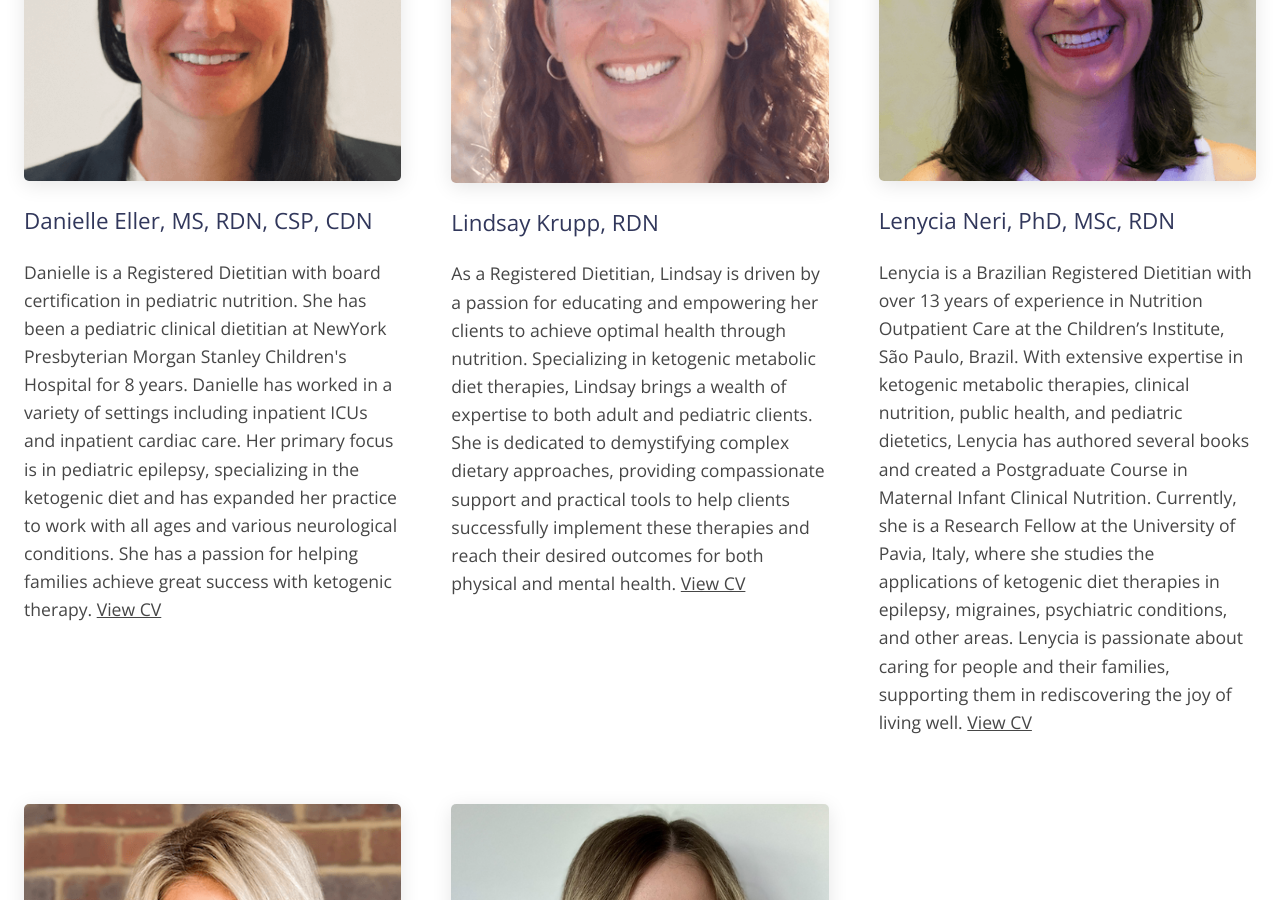
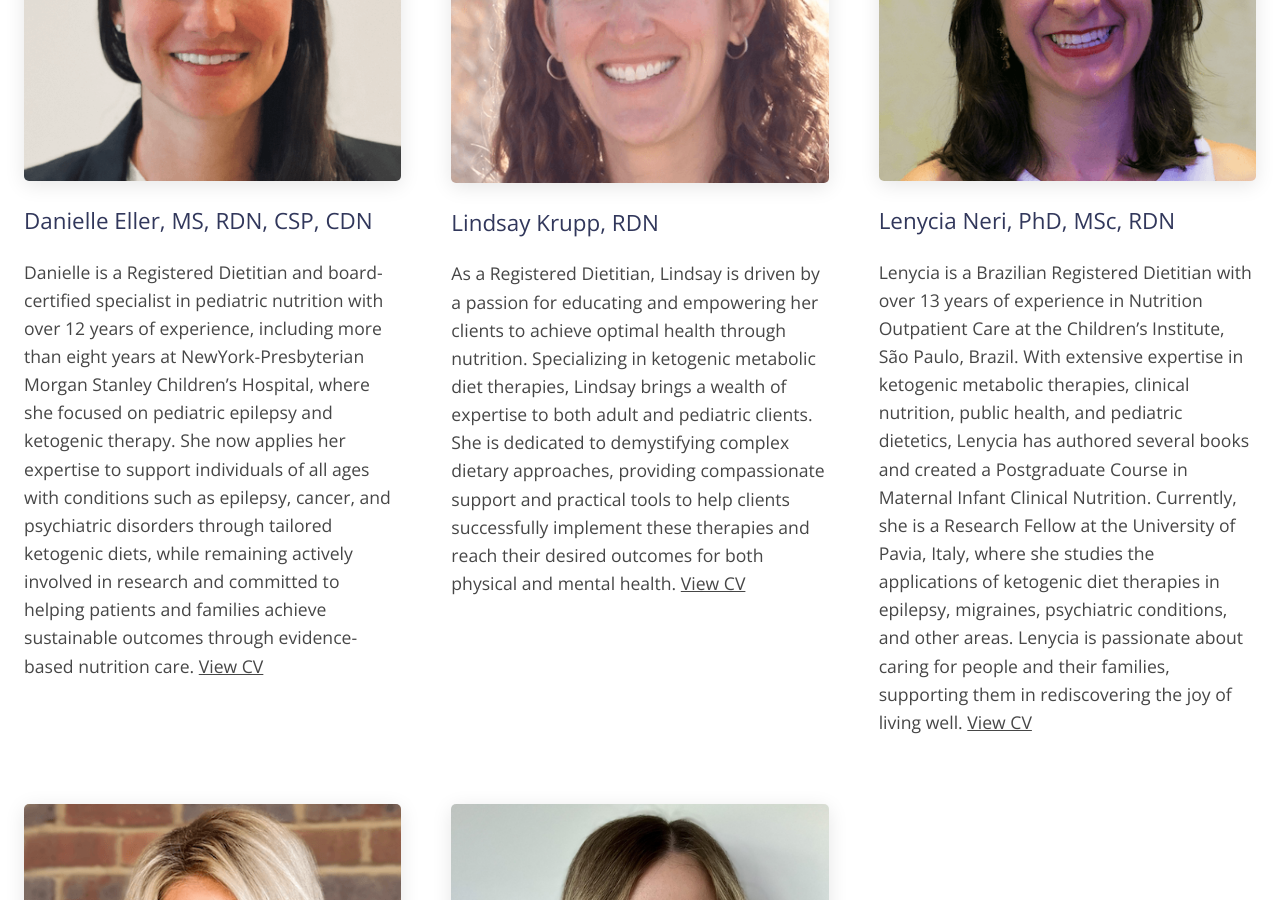
Before and after one commit to janmilosh/potterketo_jekyll, a Jekyll site: the page built from _pages/team.html, in a window 1280 px wide and 900 px high, scrolled down 1541 px. Built offline with Jekyll 4.4.1, drawn with Linux system fonts in a browser that asks for light colours; nearby versions of some CDN libraries.

Commit message:
Update Danielle bio

```diff
--- a/_includes/people/danielle.html
+++ b/_includes/people/danielle.html
@@ -1,5 +1,5 @@
 <div>
     <img src="{{ '/assets/images/danielle.png' | relative_url }}" alt="Danielle Eller">
     <h2>Danielle Eller, MS, RDN, CSP, CDN </h2>
-    <p>Danielle is a Registered Dietitian with board certification in pediatric nutrition. She has been a pediatric clinical dietitian at NewYork Presbyterian Morgan Stanley Children's Hospital for 8 years. Danielle has worked in a variety of settings including inpatient ICUs and inpatient cardiac care. Her primary focus is in pediatric epilepsy, specializing in the ketogenic diet and has expanded her practice to work with all ages and various neurological conditions. She has a passion for helping families achieve great success with ketogenic therapy. <span class="nobreak"><a href="{{ '/assets/files/danielle_cv.pdf' | relative_url }}" target="_blank">View CV</a></span></p>
+    <p>Danielle is a Registered Dietitian and board-certified specialist in pediatric nutrition with over 12 years of experience, including more than eight years at NewYork-Presbyterian Morgan Stanley Children’s Hospital, where she focused on pediatric epilepsy and ketogenic therapy. She now applies her expertise to support individuals of all ages with conditions such as epilepsy, cancer, and psychiatric disorders through tailored ketogenic diets, while remaining actively involved in research and committed to helping patients and families achieve sustainable outcomes through evidence-based nutrition care. <span class="nobreak"><a href="{{ '/assets/files/danielle_cv.pdf' | relative_url }}" target="_blank">View CV</a></span></p>
 </div>
```
